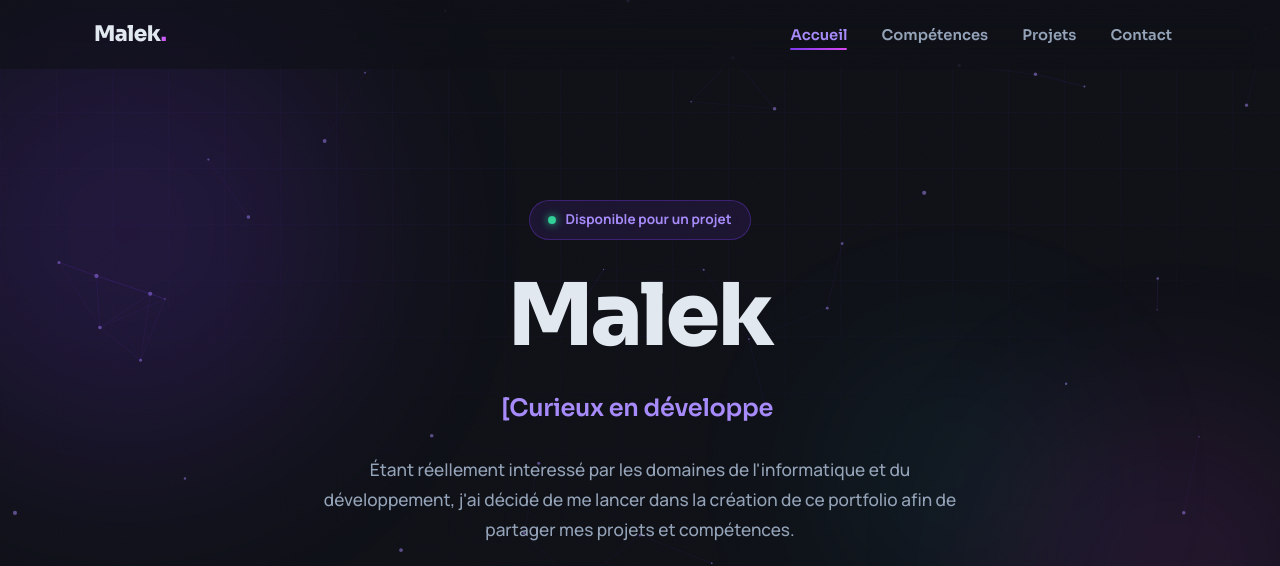
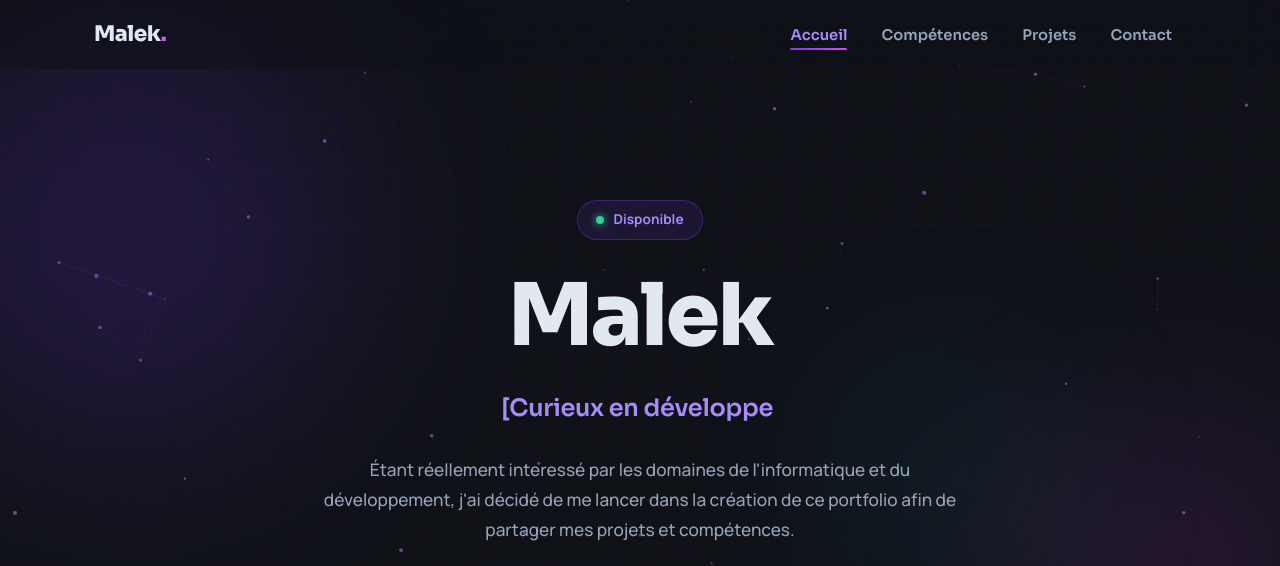
Before and after one commit to tesskz/malek-portfolio.github.io, a plain HTML site: page index.html in a window 1280 px wide. Shown: the top 566 px of the page. Drawn offline with Linux system fonts and the light colour scheme; animation ran at ten frames a second.

Commit message:
Update index.html

```diff
--- a/index.html
+++ b/index.html
@@ -1128,7 +1128,7 @@
     <div class="orb orb-2"></div>
     <div class="orb orb-3"></div>
 
-    <div class="hero-badge fade-in"><span class="dot"></span> Disponible pour un projet</div>
+    <div class="hero-badge fade-in"><span class="dot"></span> Disponible</div>
 
     <!-- [PHOTO] Décommenter et renseigner l'URL si tu as une photo :
     <img class="hero-photo" src="[URL DE TA PHOTO]" alt="Photo de Malek">
```
